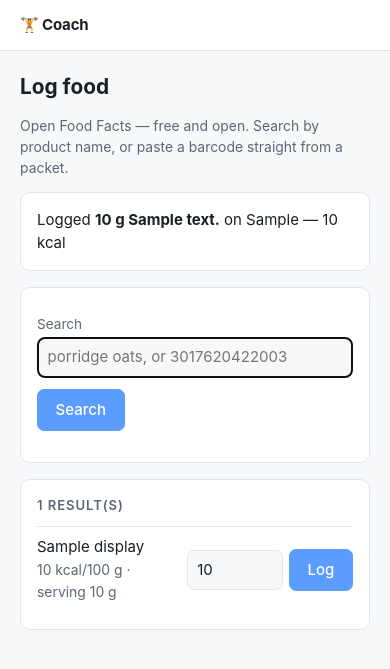
After one commit to abhayKashyap03/fitness-ai, a Python web app: template src/coach/web/templates/food.html in a window 390 px wide. The commit adds this page. Shown: the top 669 px of the page. Run offline with Jinja, Linux system fonts and the light colour scheme; the template is opened without the code that fills it: most values are stand-ins (such as "Sample title", 1, 10 or a date in 2020).

Commit message:
feat(web): food search and logging in the dashboard (P12)
Puts P12 on the surface actually used from a phone. Logging food from a CLI over
SSH is not a food-logging feature, and reducing logging friction matters more
than any AI feature (risk #8).

Presentation only, like every other route in this module: the search, the
parsing and the write all go through the same adapter/normalizer/service the CLI
uses, so the two surfaces cannot drift the way `plan set` once did.

The distinction the template renders carefully: `results is None` means "no
search run yet" and an empty list means "searched, found nothing" (§2.7). They
look different on the page rather than both being an empty table.

Portion defaults to the label's own serving when the product states one, falling
back to 100 g — never an invented number.

784 green; ruff + mypy clean. Live-verified end to end through the running app:
searched a real barcode, logged 25 g via the form, saw the no-results case
render as absence, and confirmed the nav link.

Co-Authored-By: Claude Opus 5 <noreply@anthropic.com>

```diff
--- a/src/coach/web/templates/base.html
+++ b/src/coach/web/templates/base.html
@@ -85,6 +85,7 @@
   <nav>
     <a href="/" class="{{ 'on' if nav == 'dash' }}">Dashboard</a>
     <a href="/plan" class="{{ 'on' if nav == 'plan' }}">Plan</a>
+    <a href="/food" class="{{ 'on' if nav == 'food' }}">Food</a>
     <a href="/coach" class="{{ 'on' if nav == 'coach' }}">Coach</a>
     <a href="/ops" class="{{ 'on' if nav == 'ops' }}">Ops</a>
     <a href="/doctor" class="{{ 'on' if nav == 'doctor' }}">Doctor</a>
--- /dev/null
+++ b/src/coach/web/templates/food.html
@@ -0,0 +1,55 @@
+{% extends "base.html" %}
+{% block title %}Coach · Food{% endblock %}
+
+{% block content %}
+<h1>Log food</h1>
+<p class="note">Open Food Facts — free and open. Search by product name, or paste
+  a barcode straight from a packet.</p>
+
+{% if error %}<div class="err">{{ error }}</div>{% endif %}
+{% if logged %}
+<div class="card" style="margin-bottom:1rem">
+  Logged <strong>{{ logged.grams|round(0)|int }} g {{ logged.description }}</strong>
+  on {{ logged.day_key }} —
+  {% if logged.kcal is not none %}{{ logged.kcal|round(0)|int }} kcal{% else %}<span class="absent">kcal unknown</span>{% endif %}
+</div>
+{% endif %}
+
+<div class="card" style="max-width:34rem">
+  <form method="get" action="/food">
+    <label for="q">Search</label>
+    <input id="q" name="q" value="{{ query or '' }}" placeholder="porridge oats, or 3017620422003" autofocus>
+    <p style="margin-top:.7rem"><button type="submit">Search</button></p>
+  </form>
+</div>
+
+{% if results is not none %}
+  {% if not results %}
+    {# Absence rendered as absence (§2.7) — never an empty table that looks like
+       a result set. #}
+    <p class="absent" style="margin-top:1rem">No usable products for “{{ query }}”.</p>
+  {% else %}
+  <div class="card" style="margin-top:1rem">
+    <h2>{{ results|length }} result(s)</h2>
+    {% for item in results %}
+    <div class="row" style="align-items:center;border-top:1px solid var(--line);padding:.6rem 0">
+      <div class="k" style="color:var(--fg)">
+        {{ item.display }}<br>
+        <span class="note">
+          {% if item.kcal_per_100g is not none %}{{ item.kcal_per_100g|round(0)|int }} kcal/100 g{% else %}<span class="absent">kcal unknown</span>{% endif %}
+          {% if item.serving_g %} · serving {{ item.serving_g|round(0)|int }} g{% endif %}
+        </span>
+      </div>
+      <form method="post" action="/food" style="display:flex;gap:.4rem;align-items:center;margin:0">
+        <input type="hidden" name="barcode" value="{{ item.external_id }}">
+        <input type="number" name="grams" min="1" step="1"
+               value="{{ (item.serving_g or 100)|round(0)|int }}"
+               style="width:6rem" aria-label="grams">
+        <button type="submit">Log</button>
+      </form>
+    </div>
+    {% endfor %}
+  </div>
+  {% endif %}
+{% endif %}
+{% endblock %}
```
Also changed, not shown: src/coach/web/app.py (+86 -0 lines).
